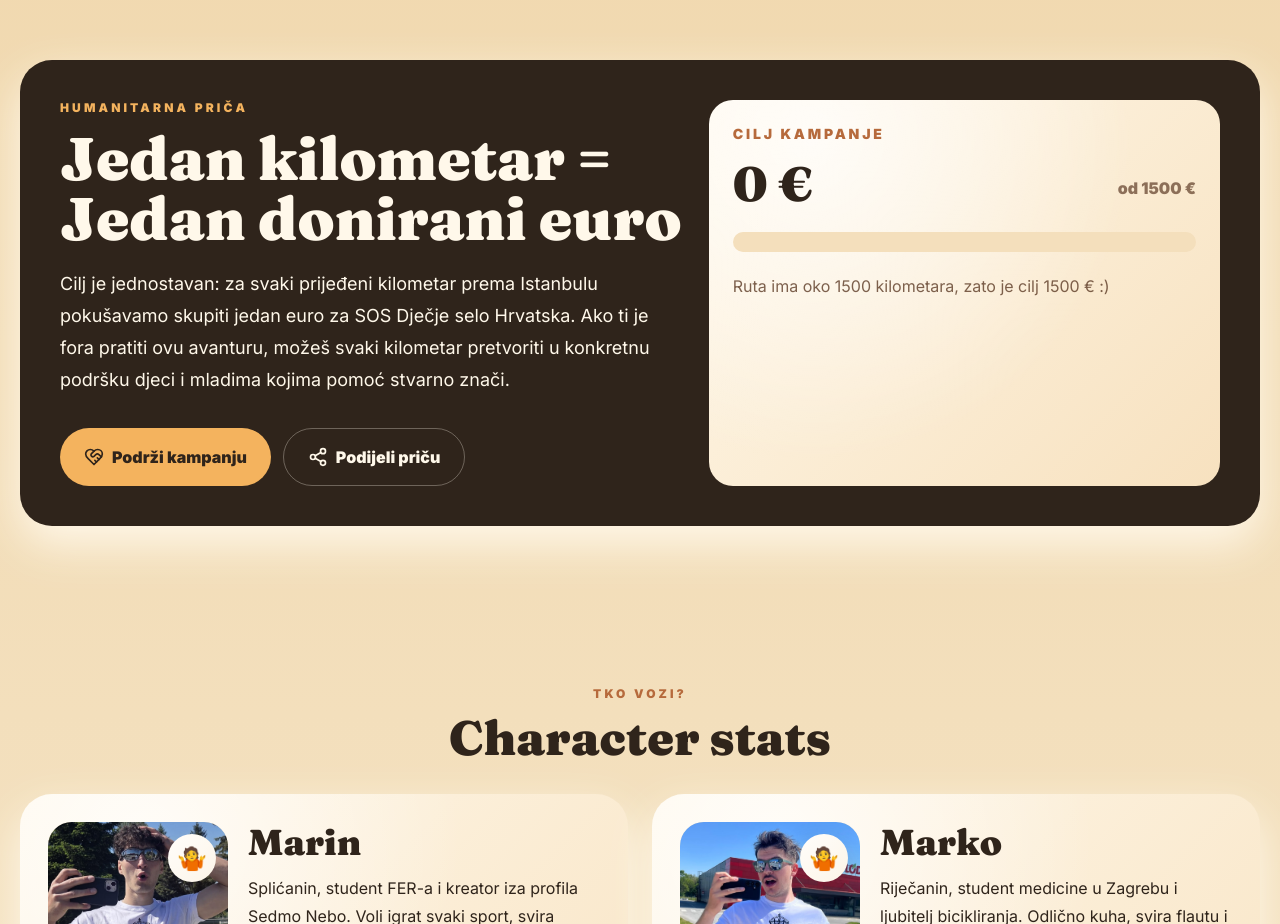
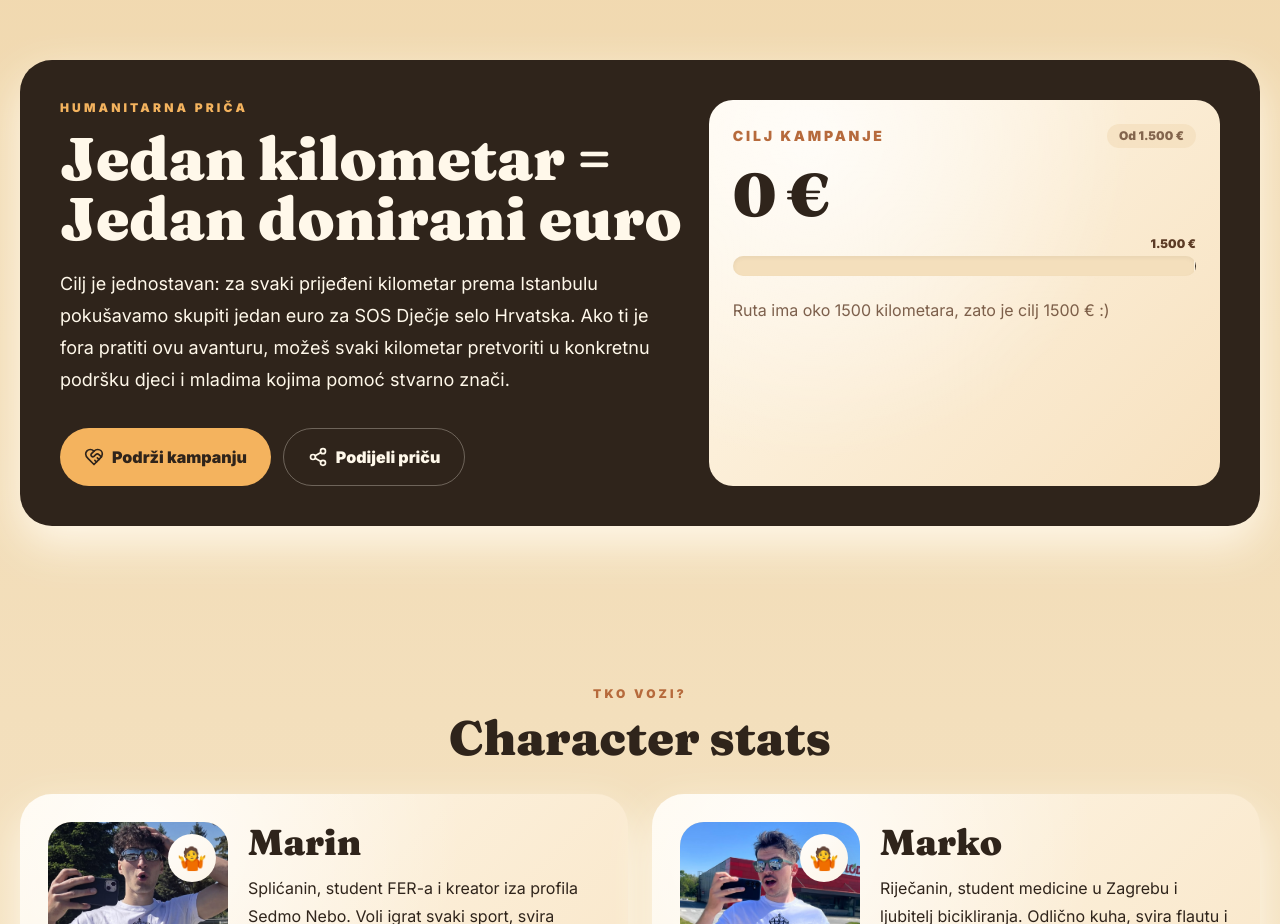
Before and after one commit to Grki27/Road-2-Istanbul, a Next.js app: page / in a window 1280 px wide. Shown: the part 3680-4604 px from the top of the page. Built offline with nearby package versions, Linux system fonts and the light colour scheme; no server answers; the database is empty.

Commit message:
style: doradi prikaz napretka kampanje

```diff
--- a/app/globals.css
+++ b/app/globals.css
@@ -34,6 +34,53 @@ a {
 
 ::selection {
   background: rgba(217, 130, 75, 0.38);
+}
+
+.campaign-extra-progress {
+  animation: campaign-extra-glow 2.4s ease-in-out infinite;
+  background-color: #f4b35e;
+  background-image: linear-gradient(
+    110deg,
+    transparent 20%,
+    rgba(255, 248, 234, 0.48) 45%,
+    transparent 70%
+  );
+  background-size: 220% 100%;
+}
+
+.campaign-extra-dot {
+  animation: campaign-extra-dot-pulse 2.4s ease-in-out infinite;
+}
+
+@keyframes campaign-extra-glow {
+  0%,
+  100% {
+    background-position: 120% 0;
+    filter: brightness(1);
+  }
+
+  50% {
+    background-position: -120% 0;
+    filter: brightness(1.1);
+  }
+}
+
+@keyframes campaign-extra-dot-pulse {
+  0%,
+  100% {
+    box-shadow: 0 0 0 0 rgba(244, 179, 94, 0.38);
+  }
+
+  50% {
+    box-shadow: 0 0 0 5px rgba(244, 179, 94, 0);
+  }
+}
+
+@media (prefers-reduced-motion: reduce) {
+  .campaign-extra-progress,
+  .campaign-extra-dot {
+    animation: none;
+  }
 }
 
 .paper-edge {
--- a/src/components/HumanitarianSection.tsx
+++ b/src/components/HumanitarianSection.tsx
@@ -5,11 +5,21 @@ import { HeartHandshake, Share2 } from "lucide-react";
 import type { TripSettings } from "@/types";
 
 const campaignDonationGoal = 1500;
+const amountFormatter = new Intl.NumberFormat("hr-HR", {
+  maximumFractionDigits: 0
+});
 
 export function HumanitarianSection({ settings }: { settings: TripSettings }) {
   const [shareLabel, setShareLabel] = useState("Podijeli priču");
-  const progress = Math.min((settings.donationRaised / campaignDonationGoal) * 100, 100);
+  const donationRaised = Math.max(settings.donationRaised, 0);
   const isGoalReached = settings.donationRaised >= campaignDonationGoal;
+  const amountAboveGoal = Math.max(donationRaised - campaignDonationGoal, 0);
+  const progressScale = Math.max(donationRaised, campaignDonationGoal);
+  const goalProgress = (campaignDonationGoal / progressScale) * 100;
+  const raisedToGoalProgress =
+    (Math.min(donationRaised, campaignDonationGoal) / progressScale) * 100;
+  const aboveGoalProgress = (amountAboveGoal / progressScale) * 100;
+  const goalLabelAlignment = goalProgress > 90 ? "translateX(-100%)" : "translateX(-50%)";
 
   async function shareCampaign() {
     if (!settings.donationUrl) return;
@@ -77,15 +87,53 @@ export function HumanitarianSection({ settings }: { settings: TripSettings }) {
           </div>
         </div>
         <div className="rounded-[1.5rem] bg-paper p-6 text-ink">
-          <p className="text-sm font-black uppercase tracking-[0.2em] text-clay">Cilj kampanje</p>
-          <div className="mt-4 flex items-end justify-between gap-4">
-            <p className="font-display text-5xl font-black">{settings.donationRaised} €</p>
-            <p className="pb-2 font-black text-coffee/70">
-              {isGoalReached ? "cilj probijen 😎" : `od ${campaignDonationGoal} €`}
+          <div className="flex flex-wrap items-center justify-between gap-2">
+            <p className="text-sm font-black uppercase tracking-[0.2em] text-clay">Cilj kampanje</p>
+            <p className="ml-auto rounded-full bg-sand/70 px-3 py-1.5 text-xs font-black leading-none text-coffee/75">
+              {isGoalReached ? "Cilj probijen 😎" : `Od ${amountFormatter.format(campaignDonationGoal)} €`}
             </p>
           </div>
-          <div className="mt-6 h-5 overflow-hidden rounded-full bg-sand">
-            <div className="h-full rounded-full bg-clay" style={{ width: `${progress}%` }} />
+          <p className="mt-4 whitespace-nowrap font-display text-[clamp(2.75rem,13vw,3.75rem)] font-black leading-none tracking-tight">
+            {amountFormatter.format(donationRaised)} €
+          </p>
+          <div className="mt-3">
+            <div className="relative pt-5">
+              <span
+                className="absolute top-0 whitespace-nowrap text-xs font-black text-coffee"
+                style={{ left: `${goalProgress}%`, transform: goalLabelAlignment }}
+              >
+                {amountFormatter.format(campaignDonationGoal)} €
+              </span>
+              <div className="relative flex h-5 overflow-hidden rounded-full bg-sand shadow-inner">
+                <div
+                  className="h-full bg-clay transition-[width] duration-700"
+                  style={{ width: `${raisedToGoalProgress}%` }}
+                />
+                {amountAboveGoal > 0 ? (
+                  <div
+                    className="campaign-extra-progress h-full transition-[width] duration-700"
+                    style={{ width: `${aboveGoalProgress}%` }}
+                  />
+                ) : null}
+                <span
+                  aria-hidden="true"
+                  className="absolute inset-y-0 z-10 w-0.5 -translate-x-1/2 bg-ink shadow-[0_0_0_1px_rgba(255,248,234,0.75)]"
+                  style={{ left: `${goalProgress}%` }}
+                />
+              </div>
+            </div>
+            {amountAboveGoal > 0 ? (
+              <div className="mt-3 flex items-center gap-2 text-sm font-bold text-coffee/80">
+                <span
+                  aria-hidden="true"
+                  className="campaign-extra-dot h-2.5 w-2.5 shrink-0 rounded-full bg-sunset"
+                />
+                <span>Prikupljeno iznad cilja</span>
+                <span className="ml-auto shrink-0 font-black text-clay">
+                  +{amountFormatter.format(amountAboveGoal)} €
+                </span>
+              </div>
+            ) : null}
           </div>
           {isGoalReached ? (
             <p className="mt-5 font-black leading-7 text-clay">
```
